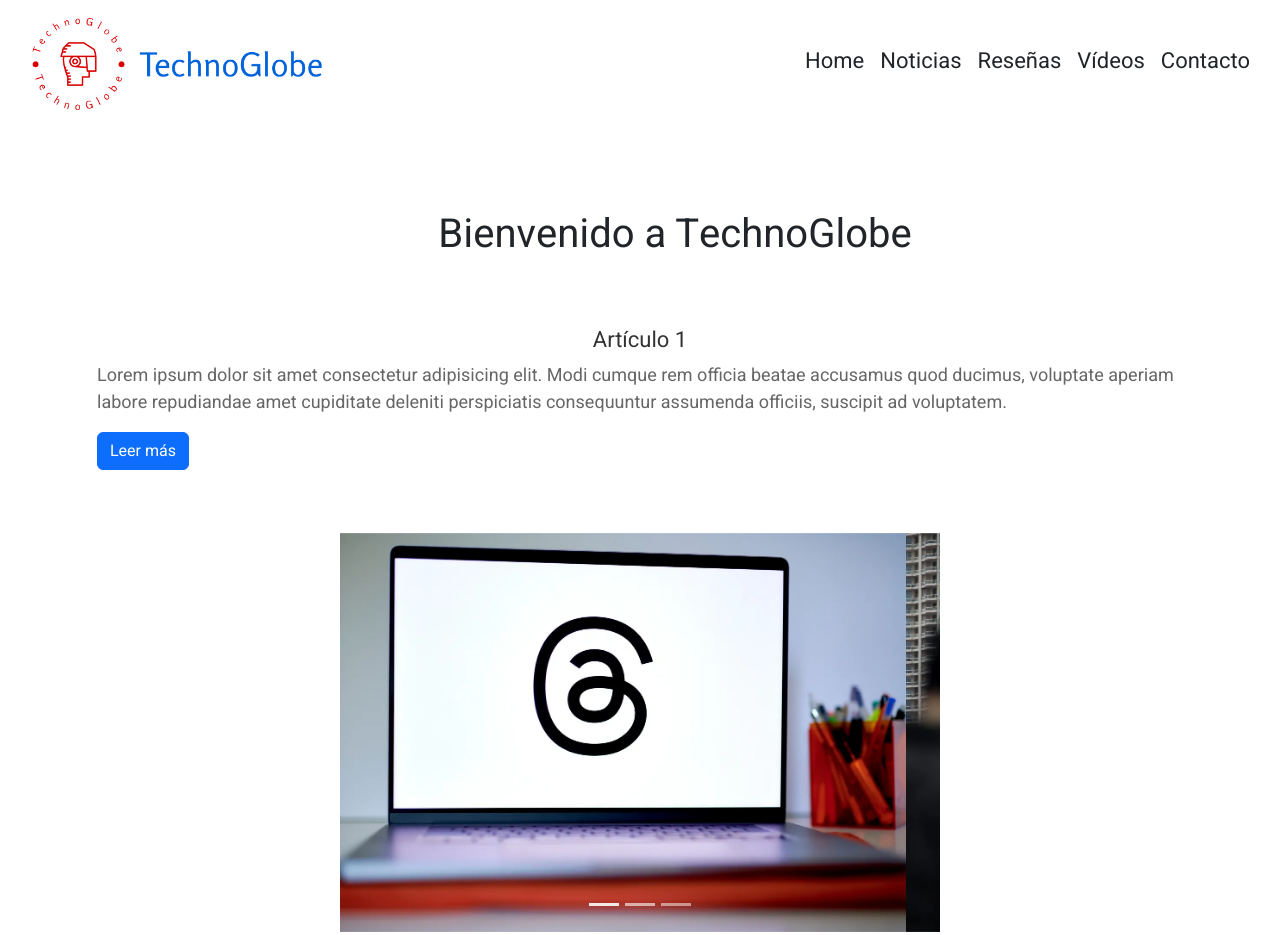
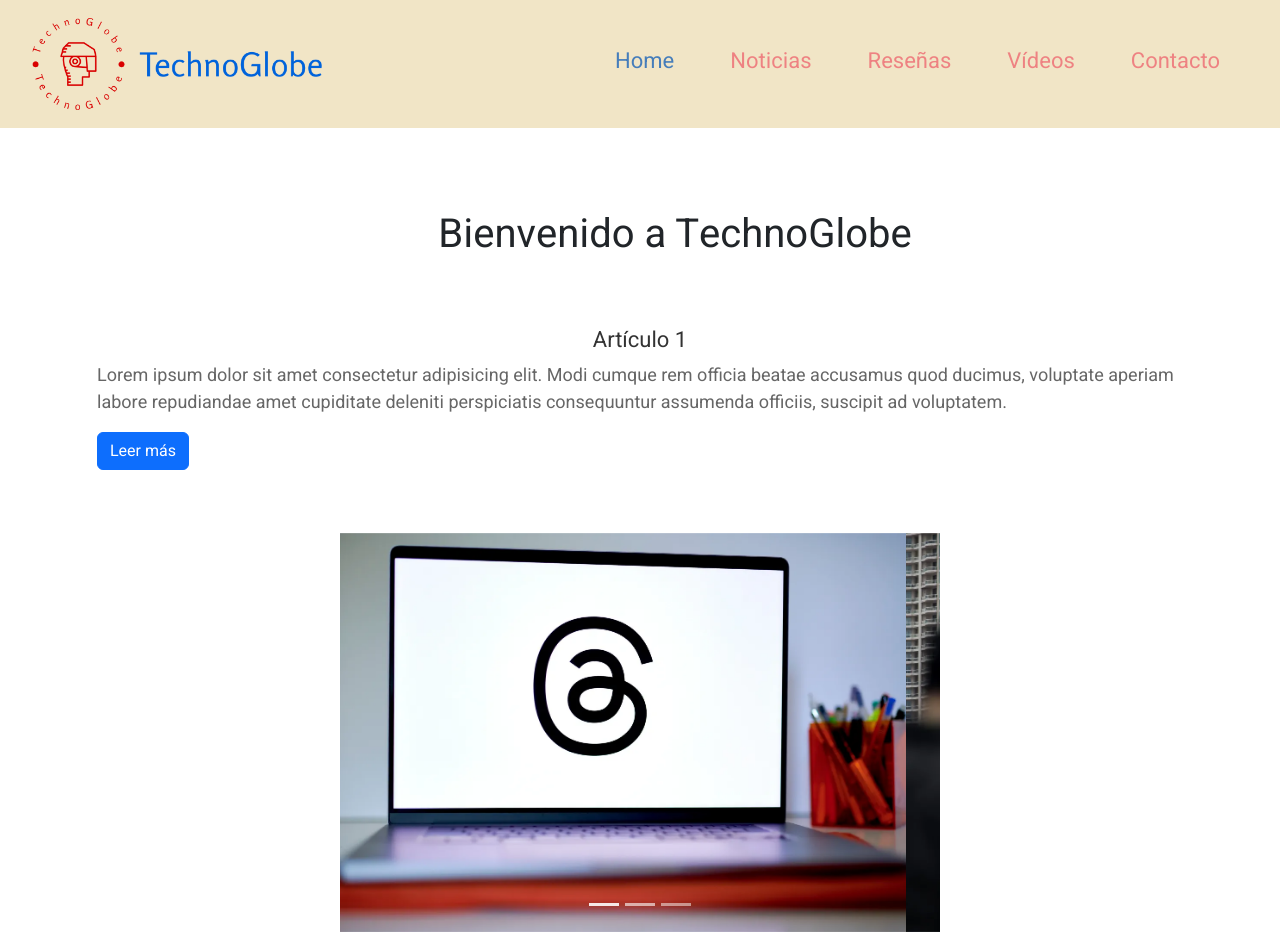
Before and after one commit to Rod-oss/TechnoGlobe-Web, a website: page index.html in a window 1280 px wide. Shown: the top 935 px of the page. Drawn offline with Linux system fonts and the light colour scheme.

Commit message:
modificaciones al sass

```diff
--- a/index.html
+++ b/index.html
@@ -51,7 +51,7 @@
     <main class="container mt-5">
         <h1 class="text-center">Bienvenido a TechnoGlobe</h1>
         <section>
-                <article>
+                <article class="animate">
                     <h2>Artículo 1</h2>
                     <p>Lorem ipsum dolor sit amet consectetur adipisicing elit. Modi cumque rem officia beatae accusamus quod ducimus, voluptate aperiam labore repudiandae amet cupiditate deleniti perspiciatis consequuntur assumenda officiis, suscipit ad voluptatem.</p>
                     <a href="#" class="btn btn-primary">Leer más</a>
--- a/scss/_header.scss
+++ b/scss/_header.scss
@@ -1,5 +1,4 @@
-header {
-
+@import "variables.scss";
 
 /* Estilos para el encabezado */
 .bgCremaPropio {
@@ -23,19 +22,18 @@ header {
     height: 100%;
     padding-left: 10px;
     padding-right: 10px;
-
     font-weight: bold;
-    }*
+  }
 
   .navbar ul {
     list-style-type: none;
     text-align: center;
     padding: 0;
-    }*
+  }
 
   .navbar li {
     display: inline-block;
-        margin: 10px,;
+    margin: 10px;
     text-align: center;
     position: sticky;
     font-size: 1rem;
@@ -75,8 +73,8 @@ header {
     position: relative;
     display: inline;
     bottom: 5px;
+  }
 
-    }
 /* Estilos para pantallas grandes */
 @media (min-width: 1200px) {
     .main {
@@ -105,4 +103,3 @@ header {
     }
 }
 }
-}
--- a/scss/_mainindex.scss
+++ b/scss/_mainindex.scss
@@ -35,6 +35,8 @@ article p, article a {
     color: #666;
     font-size: 18px;
 }
+/* Estilos de animación*/
+
 /* Estilos para pantallas grandes */
 @media (min-width: 1200px) {
     .main {
--- a/scss/_variables.scss
+++ b/scss/_variables.scss
@@ -4,3 +4,13 @@ $--color-rojo: #ee8282;
 $--color-gris: #ddd;
 $--color-azul-oscuro: #1a5bbc93;
 $--color-amarillo-claro: #b97d2ee1;
+
+/* Variables para los colores */
+:root {
+    --color-crema: #f1e4c3ef;
+    --color-azul: #2e6fb9e1;
+    --color-rojo: #ee8282;
+    --color-gris: #ddd;
+    --color-azul-oscuro: #1a5bbc93;
+    --color-amarillo-claro: #b97d2ee1;
+}
```
Also changed, not shown: css/estilos.css, 1 other file. Lines whose indentation alone changed are shown as unchanged.
